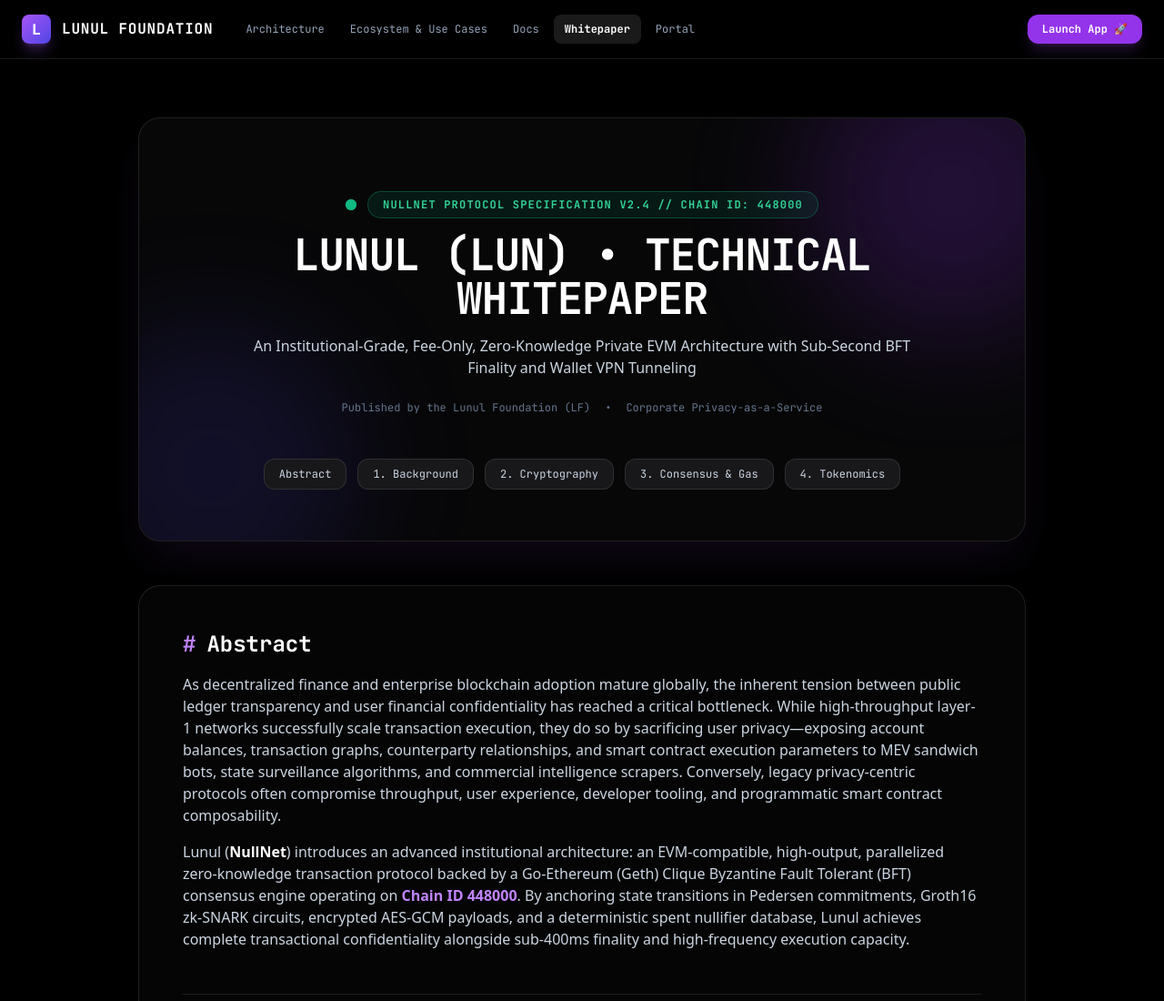
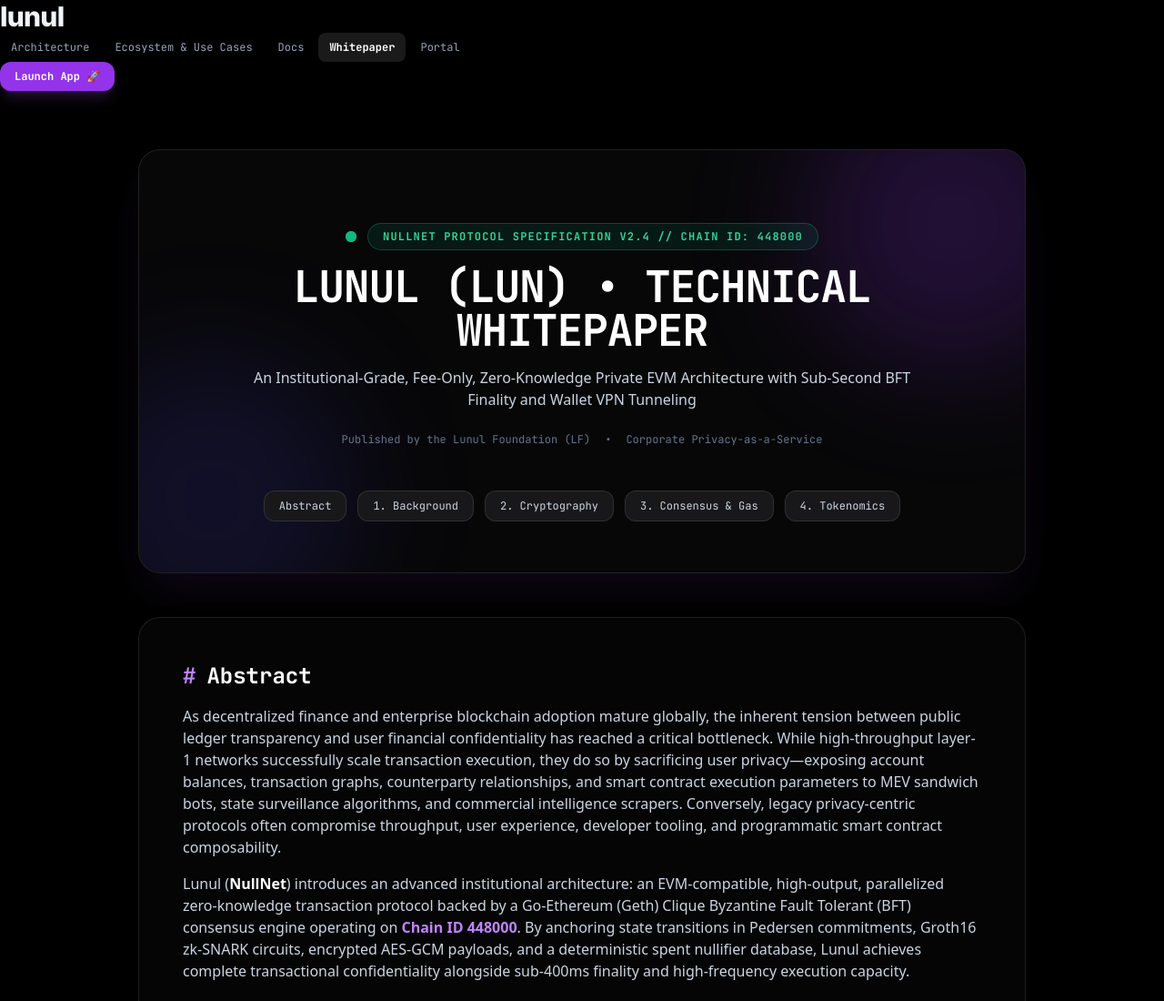
Before and after one commit to lunul-dev/whitepaper, a website: page index.html in a window 1280 px wide. Shown: the top 1100 px of the page at 91% size. Drawn offline with nearby package versions, Linux system fonts and the light colour scheme.

Commit message:
Update index.html

```diff
--- a/index.html
+++ b/index.html
@@ -18,13 +18,9 @@
 <body class="bg-black text-slate-100 min-h-screen selection:bg-purple-500 selection:text-white flex flex-col justify-between overflow-x-hidden">
 
   <!-- GLOBAL HEADER NAVIGATION -->
-  <header class="border-b border-white/10 bg-black/90 backdrop-blur sticky top-0 z-50">
-    <div class="max-w-7xl mx-auto px-6 h-16 flex items-center justify-between">
-      <div class="flex items-center space-x-6">
-        <a href="https://lunul.org/index.html" class="flex items-center space-x-3">
-          <div class="w-8 h-8 rounded-lg bg-gradient-to-br from-purple-500 to-indigo-600 flex items-center justify-center font-bold text-white shadow-lg shadow-purple-500/30">L</div>
-          <span class="font-extrabold tracking-wider text-white hidden sm:inline font-mono-code">LUNUL FOUNDATION</span>
-        </a>
+    <a href="https://lunul.org" class="inline-flex items-center">
+      <span class="font-extrabold tracking-tight text-gradient text-2xl sm:text-3xl">lunul</span>
+    </a>
 
         <!-- DESKTOP NAV -->
         <nav class="hidden lg:flex items-center space-x-1 font-mono-code text-xs">
```
